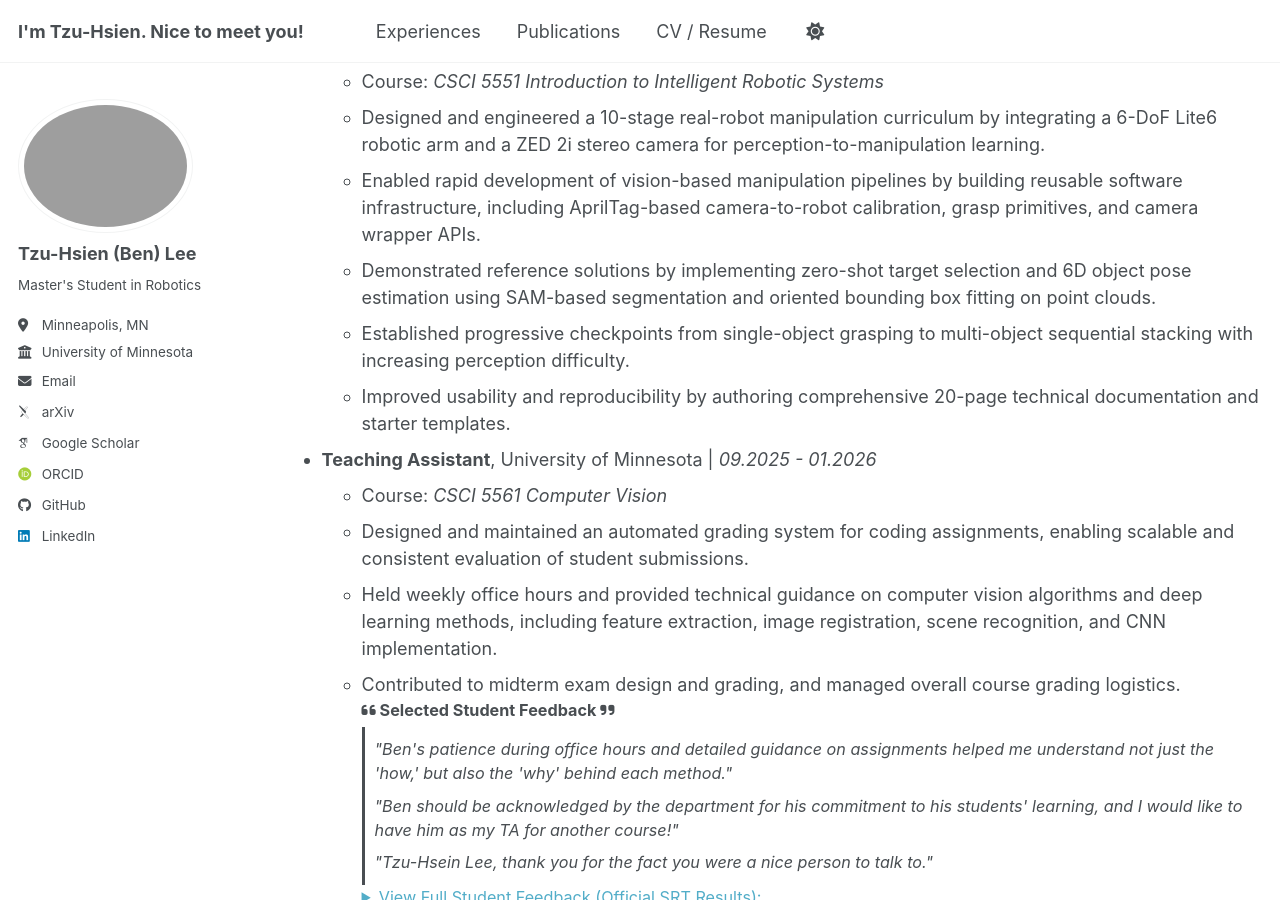
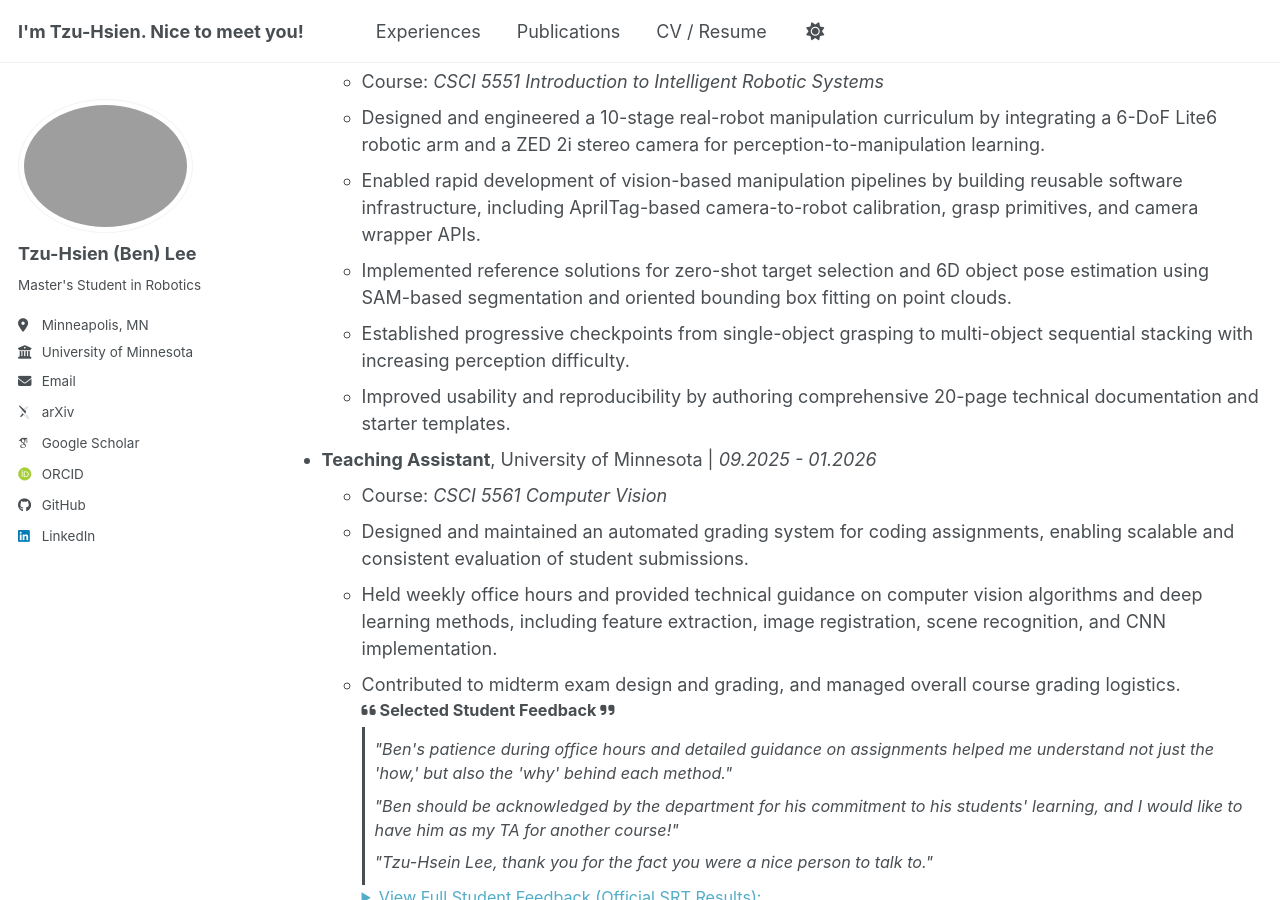
Before and after one commit to BenTzuHsien/BenTzuHsien.github.io, a Jekyll site: the page built from _pages/cv.md, in a window 1280 px wide and 900 px high, scrolled down 1511 px. Built offline with Jekyll 4.4.1, drawn with Linux system fonts in a browser that asks for light colours; some web fonts are replaced; a script bundle is joined from its source files by our own code; library files that are not in the unit come from our copies.

Commit message:
Updated cv & resume

```diff
--- a/_pages/cv.md
+++ b/_pages/cv.md
@@ -103,7 +103,7 @@ Experience
   * Course: *CSCI 5551 Introduction to Intelligent Robotic Systems*
   * Designed and engineered a 10-stage real-robot manipulation curriculum by integrating a 6-DoF Lite6 robotic arm and a ZED 2i stereo camera for perception-to-manipulation learning.
   * Enabled rapid development of vision-based manipulation pipelines by building reusable software infrastructure, including AprilTag-based camera-to-robot calibration, grasp primitives, and camera wrapper APIs.
-  * Demonstrated reference solutions by implementing zero-shot target selection and 6D object pose estimation using SAM-based segmentation and oriented bounding box fitting on point clouds.
+  * Implemented reference solutions for zero-shot target selection and 6D object pose estimation using SAM-based segmentation and oriented bounding box fitting on point clouds.
   * Established progressive checkpoints from single-object grasping to multi-object sequential stacking with increasing perception difficulty.
   * Improved usability and reproducibility by authoring comprehensive 20-page technical documentation and starter templates.
 
```
Also changed, not shown: 2 other files.
